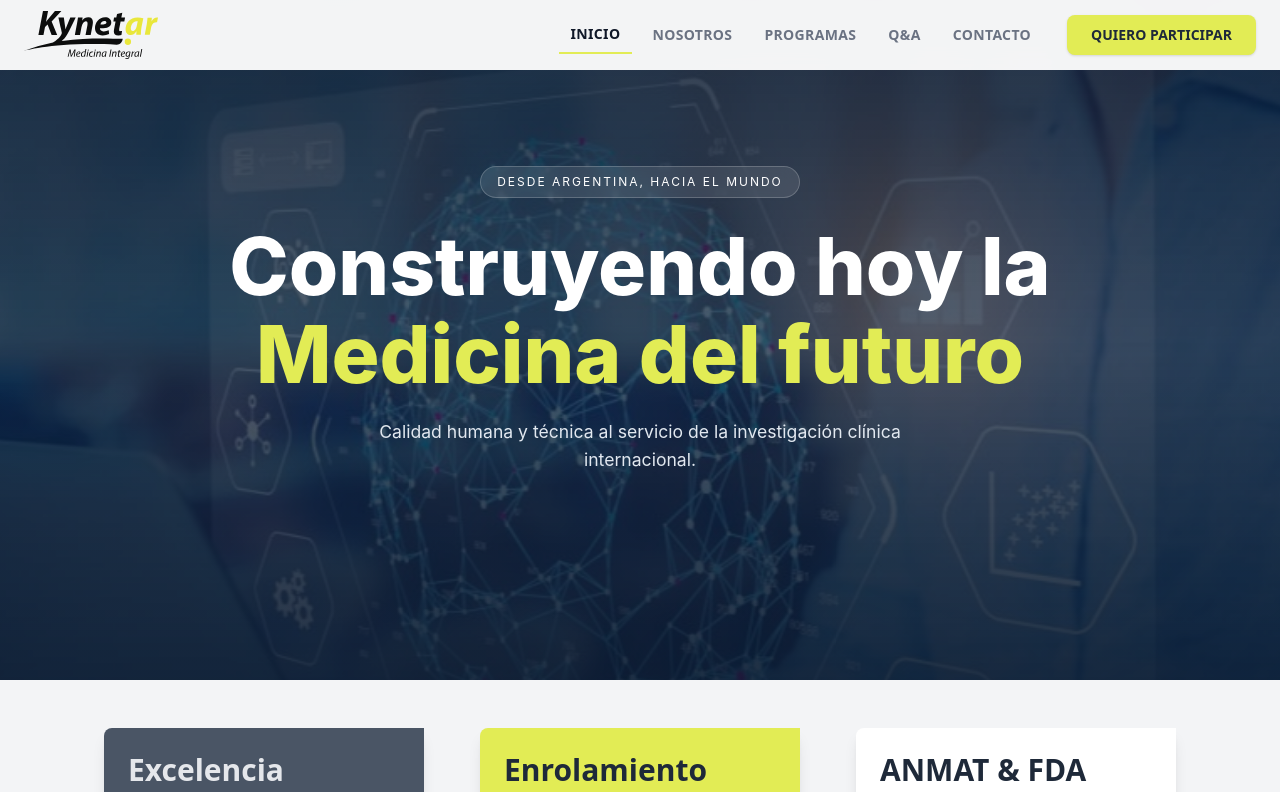
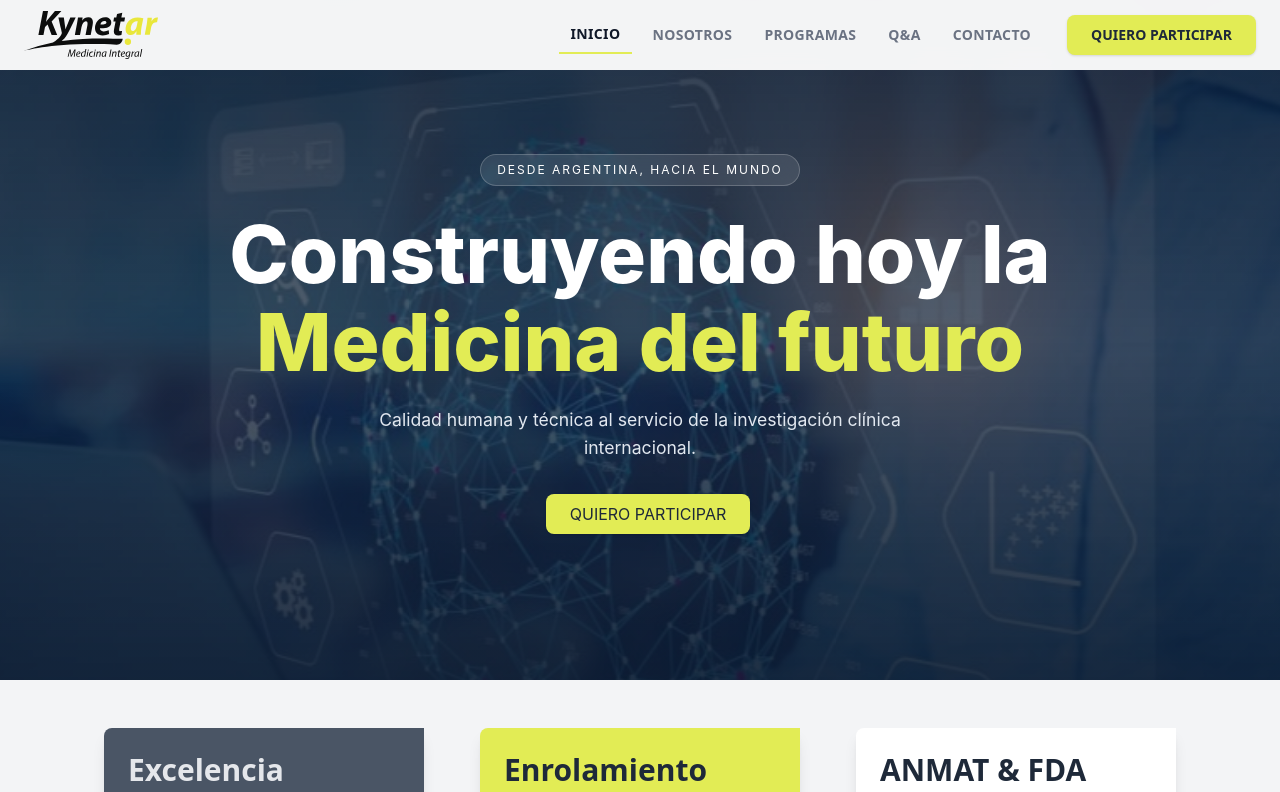
Before and after one commit to inakizarate25/kynet-investigacion, a React (Vite) app: page / in a window 1280 px wide. Shown: the top 792 px of the page. Built offline with nearby package versions, Linux system fonts and the light colour scheme.

Commit message:
arreglos1

```diff
--- a/src/components/Card1.jsx
+++ b/src/components/Card1.jsx
@@ -3,7 +3,7 @@ const Card1 = ({ titulo, info, color, textColor }) => {
     <div
       className={`
         w-[320px] sm:max-w-[320px]
-        md:h-[310px]
+        md:h-[330px]
         p-6 m-2
         rounded-tl-lg rounded-br-lg
         shadow-lg
--- a/src/components/Hero.jsx
+++ b/src/components/Hero.jsx
@@ -1,6 +1,14 @@
 import heroimg from "../assets/heroimg.jpg";
+import { NavLink } from "react-router";
 
 const Hero = () => {
+  const handleNavClick = () => {
+    setOpen(false);
+    window.scrollTo({
+      top: 0,
+      behavior: "smooth",
+    });
+  };
   return (
     <section className="hero-section">
       {/* Contenedor de imagen con efecto zoom */}
@@ -25,6 +33,13 @@ const Hero = () => {
           Calidad humana y técnica al servicio de la investigación clínica
           internacional.
         </p>
+        <NavLink
+          to="/participacion"
+          onClick={handleNavClick}
+          className="ml-4 rounded-lg bg-[#e2ec55] px-6 py-2.5 text-lgfont-bold text-gray-800 shadow-sm hover:shadow-md transition-all active:scale-95"
+        >
+          QUIERO PARTICIPAR
+        </NavLink>
       </div>
 
       <div className="hero-bottom-fade"></div>
--- a/src/components/InvestigatorCard.jsx
+++ b/src/components/InvestigatorCard.jsx
@@ -107,19 +107,18 @@ const InvestigatorCard = ({ investigator }) => {
       <div className="absolute top-0 left-0 w-12 h-[3px] bg-[#e2ec55] transition-all duration-500 group-hover:w-full" />
 
       <div className="flex flex-col gap-6">
-        {/* Layout de Cabecera: Foto y Metadata */}
         <div className="flex gap-6 items-start">
-          <div className="relative shrink-0">
+          {/* <div className="relative shrink-0">
             <img
               src={image || profileImg}
               alt={`${firstName} ${lastName}`}
               className="h-32 w-28 object-cover rounded-sm  group-hover:grayscale-0 transition-all duration-700"
             />
-            {/* Tag de Matrícula tipo "Laboratorio" */}
+
             <div className="mt-2 text-[10px] font-mono text-slate-400 tracking-tighter uppercase">
               {mn}
             </div>
-          </div>
+          </div> */}
 
           <div className="flex flex-col justify-start pt-1">
             <span className="text-[#e2ec55] bg-black text-[9px] font-bold px-2 py-0.5 rounded-full w-fit mb-2 tracking-widest uppercase">
@@ -130,6 +129,9 @@ const InvestigatorCard = ({ investigator }) => {
             </h3>
             <p className="text-sm font-medium text-slate-500 mt-1 italic">
               {title}
+            </p>
+            <p className="text-sm font-medium text-slate-500 mt-1 italic">
+              {mn}
             </p>
           </div>
         </div>
--- a/src/data/programas.js
+++ b/src/data/programas.js
@@ -90,8 +90,8 @@ Enfermedades autoinmunes endocrinas: investigación de terapias dirigidas para l
   // programa 2
   {
     id: 2,
-    slug: "Gastroenterología-Digestiva",
-    title: "Gastroenterología Digestiva",
+    slug: "Gastroenterología",
+    title: "Gastroenterología",
     img: gastro,
     img2: gastro1,
     description:
```
